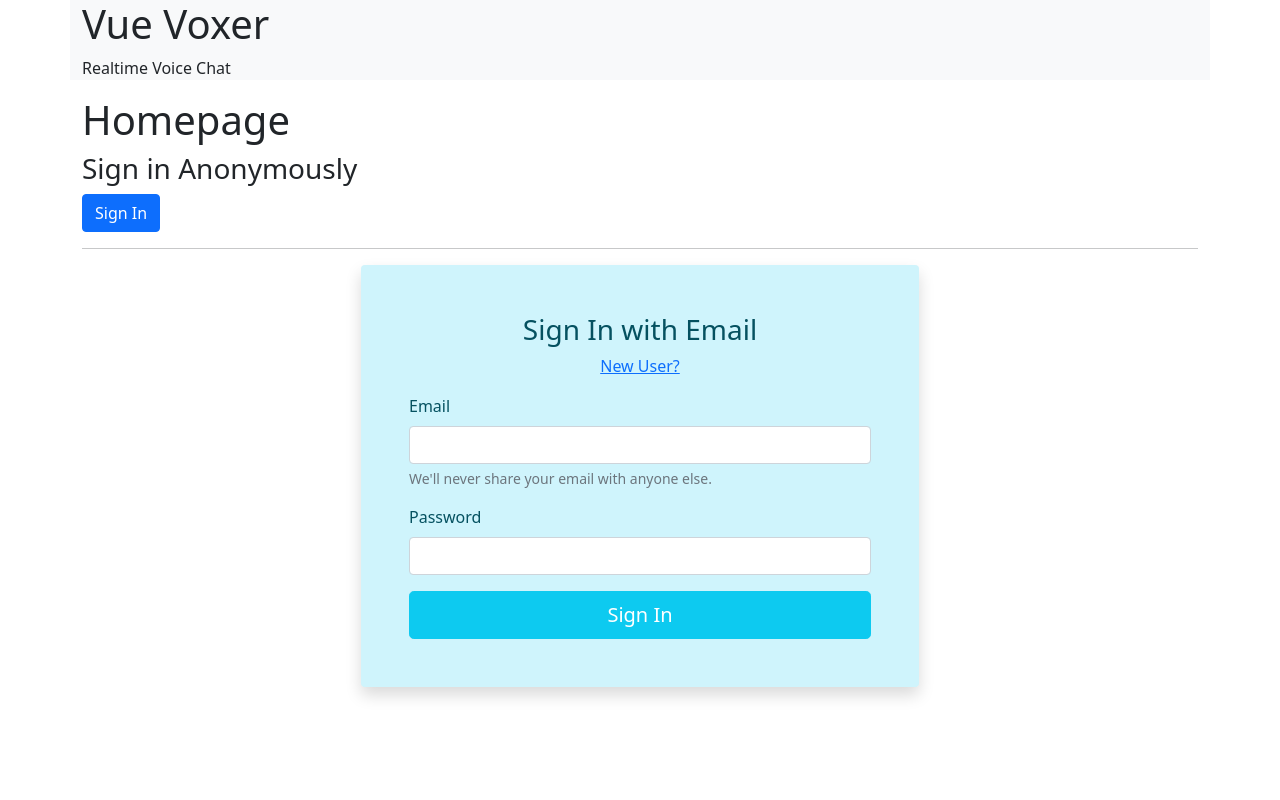
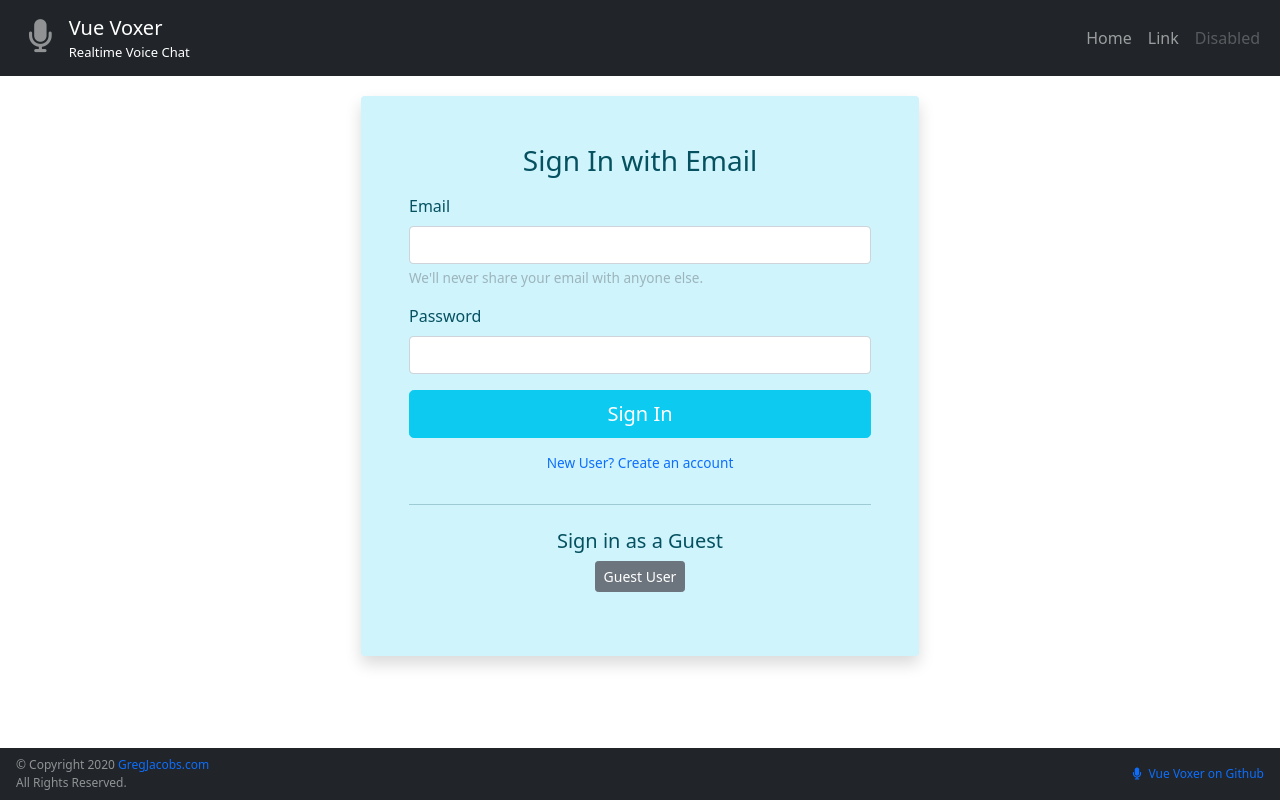
Before and after one commit to GregJacobs82/vue-firebase-vox, a Vue app: page / in a window 1280 px wide. Built offline with nearby package versions, Linux system fonts and the light colour scheme; no server answers; what vue-chat-scroll, vuefire would draw is missing.

Commit message:
Code Cleanup & UI changes

```diff
--- a/public/index.html
+++ b/public/index.html
@@ -1,5 +1,5 @@
 <!DOCTYPE html>
-<html lang="en">
+<html lang="en" class="h-100">
     <head>
         <meta charset="utf-8">
         <meta http-equiv="X-UA-Compatible" content="IE=edge">
@@ -9,7 +9,7 @@
         <link href="https://cdn.jsdelivr.net/npm/bootstrap@5.0.0-beta1/dist/css/bootstrap.min.css" rel="stylesheet" integrity="sha384-giJF6kkoqNQ00vy+HMDP7azOuL0xtbfIcaT9wjKHr8RbDVddVHyTfAAsrekwKmP1" crossorigin="anonymous">
         <script src="https://kit.fontawesome.com/9c49775a94.js" crossorigin="anonymous"></script>
     </head>
-    <body>
+    <body class="d-flex flex-column h-100">
         <noscript>
             <strong>We're sorry but <%= htmlWebpackPlugin.options.title %> doesn't work properly without JavaScript enabled. Please enable it to continue.</strong>
         </noscript>
--- a/src/App.vue
+++ b/src/App.vue
@@ -1,22 +1,21 @@
 <template>
-    <div id="app">
-        <header class="container bg-light">
-            <h1>Vue Voxer</h1>
-            <p>Realtime Voice Chat</p>
-        </header>
-
-        <router-view />
+    <div id="app" class="d-flex flex-column h-100">
+        <AppHeader />
+        <main class="flex-shrink-0 pt-5 mt-5">
+            <router-view />
+        </main>
+        <AppFooter />
     </div>
 </template>
 
 <script>
-    import { auth } from './firebase';
-
-    console.log(auth);
+    import AppHeader from "./components/AppHeader";
+    import AppFooter from "./components/AppFooter";
 
     export default {
         components: {
-
+            AppHeader,
+            AppFooter,
         }
     }
 </script>
--- /dev/null
+++ b/src/components/AppFooter.vue
@@ -0,0 +1,18 @@
+<template>
+    <footer class="footer mt-auto px-3 py-2 bg-dark text-white-50" style="font-size:.75em;">
+        <div class="d-flex flex-column flex-sm-row align-items-center justify-content-between text-w35 w-100 fs-65rem">
+            <div class="d-flex flex-column align-items-center align-items-sm-start mb-3 mb-sm-0">
+                    <span class="mr-md-1">
+                        &copy; Copyright {{ new Date().getFullYear() }}
+                        <a href="https://www.gregjacobs.com" target="_blank" class="text-decoration-none">GregJacobs.com</a>
+                    </span>
+                <span>All Rights Reserved.</span>
+            </div>
+            <div class="text-right">
+                <a href="https://github.com/GregJacobs82/vue-firebase-vox" target="_blank" class="d-flex align-items-center d-md-block text-nowrap text-decoration-none">
+                    <i class="fas fa-microphone pe-1"></i> Vue Voxer on Github
+                </a>
+            </div>
+        </div>
+    </footer>
+</template>
--- /dev/null
+++ b/src/components/AppHeader.vue
@@ -0,0 +1,36 @@
+<template>
+    <header>
+        <!-- Fixed navbar -->
+        <nav class="navbar navbar-expand-md navbar-dark fixed-top bg-dark">
+            <div class="container-fluid">
+                <router-link :to="{ name: 'Home' }" class="text-decoration-none navbar-brand">
+                    <div class="d-flex align-items-center">
+                        <div class="px-3 text-white-50">
+                            <i class="fas fa-microphone" style="font-size:1.65em;"></i>
+                        </div>
+                        <div>
+                            <div>Vue Voxer</div>
+                            <div style="font-size:.65em;">Realtime Voice Chat</div>
+                        </div>
+                    </div>
+                </router-link>
+                <button class="navbar-toggler collapsed" type="button" data-bs-toggle="collapse" data-bs-target="#navbarCollapse" aria-controls="navbarCollapse" aria-expanded="false" aria-label="Toggle navigation">
+                    <span class="navbar-toggler-icon"></span>
+                </button>
+                <div class="navbar-collapse collapse" id="navbarCollapse" style="">
+                    <ul class="navbar-nav ms-auto mb-2 mb-md-0 text-end">
+                        <li class="nav-item active">
+                            <a class="nav-link" aria-current="page" href="#">Home</a>
+                        </li>
+                        <li class="nav-item">
+                            <a class="nav-link" href="#">Link</a>
+                        </li>
+                        <li class="nav-item">
+                            <a class="nav-link disabled" href="#" tabindex="-1" aria-disabled="true">Disabled</a>
+                        </li>
+                    </ul>
+                </div>
+            </div>
+        </nav>
+    </header>
+</template>
--- a/src/components/Home.vue
+++ b/src/components/Home.vue
@@ -1,7 +1,5 @@
 <template>
     <div class="container">
-        <h1>Homepage</h1>
-
         <User v-slot:user="{ user }">
             <div v-if="user">
                 <UserProfile :user="user" />
--- a/src/components/Login.vue
+++ b/src/components/Login.vue
@@ -1,25 +1,11 @@
 <template>
     <aside>
-        <h3>Sign in Anonymously</h3>
-        <button class="btn btn-primary" @click="auth.signInAnonymously()">
-            Sign In
-        </button>
-
-        <hr>
-
         <div class="col-lg-6 rounded shadow p-3 p-lg-5 mx-auto mb-5" :class="newUser ? 'alert-success' : 'alert-info'">
             <div v-if="newUser" class="text-center mb-3">
                 <h3>Create a New Account</h3>
-                <a href="#" @click="newUser = !newUser">
-                    Returning User?
-                </a>
             </div>
-
             <div v-else class="text-center mb-3">
                 <h3>Sign In with Email</h3>
-                <a href="#" @click="newUser = !newUser">
-                    New User?
-                </a>
             </div>
 
             <div>
@@ -27,11 +13,19 @@
                 <div class="mb-3">
                     <label for="inputEmail1" class="form-label">Email</label>
                     <input v-model="email" type="email" class="form-control" id="inputEmail1" aria-describedby="emailHelp">
-                    <div id="emailHelp" class="form-text">We'll never share your email with anyone else.</div>
+                    <div id="emailHelp" class="form-text" style="font-size:.85em;opacity:.5;">
+                        We'll never share your email with anyone else.
+                    </div>
                 </div>
                 <div class="mb-3">
                     <label for="inputPassword1" class="form-label">Password</label>
-                    <input v-model="password" type="password" class="form-control" id="inputPassword1">
+                    <input
+                        v-model="password"
+                        type="password"
+                        class="form-control"
+                        id="inputPassword1"
+                        @keypress.enter="signInOrCreateUser()"
+                    >
                 </div>
 
                 <!-- ERRORS -->
@@ -40,7 +34,7 @@
                 </div>
 
                 <!-- SUBMIT ACTION -->
-                <button v-if="loading" class="btn btn-primary disabled" @click="signInOrCreateUser()" disabled>
+                <button v-if="loading" class="btn btn-lg btn-primary w-100 disabled" disabled>
                     <div class="spinner-grow spinner-grow-sm" role="status">
                         <span class="visually-hidden">Loading...</span>
                     </div>
@@ -48,6 +42,34 @@
                 </button>
                 <button v-else class="btn btn-lg text-white w-100" @click="signInOrCreateUser()" :class="newUser ? 'btn-success' : 'btn-info'">
                     {{ newUser ? 'Create Account' : 'Sign In' }}
+                </button>
+
+                <div class="mt-2 text-center">
+                    <button
+                        v-if="newUser"
+                        class="btn btn-link text-decoration-none"
+                        @click="newUser = !newUser"
+                        style="font-size:.85em;"
+                    >
+                        Already have an account? Sign in
+                    </button>
+                    <button
+                        v-else
+                        class="btn btn-link text-decoration-none"
+                        @click="newUser = !newUser"
+                        style="font-size:.85em;"
+                    >
+                        New User? Create an account
+                    </button>
+                </div>
+            </div>
+
+            <hr class="my-4">
+
+            <div class="text-center mb-3">
+                <h5>Sign in as a Guest</h5>
+                <button class="btn btn-sm btn-secondary" @click="auth.signInAnonymously()">
+                    Guest User
                 </button>
             </div>
         </div>
```
